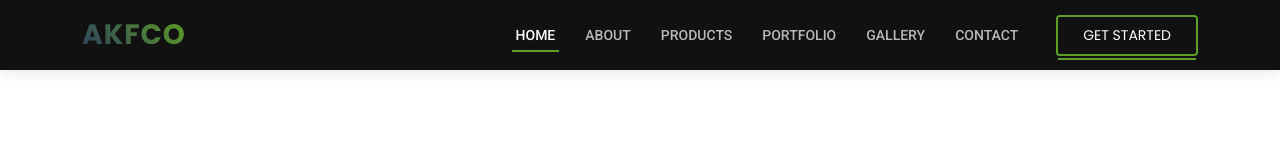
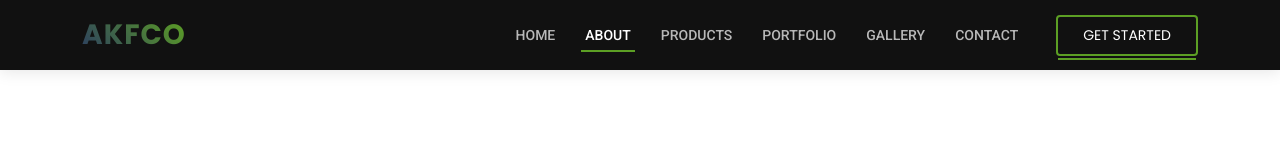
Before and after one commit to trade1234/Afren-Kelo, a plain HTML site: page about.html in a window 1280 px wide. Shown: the top 158 px of the page. Drawn offline with nearby package versions, Linux system fonts and the light colour scheme.

Commit message:
Update about.html

```diff
--- a/about.html
+++ b/about.html
@@ -138,8 +138,8 @@
 
       <nav id="navbar" class="navbar">
         <ul>
-          <li><a class="nav-link scrollto active" href="index.html">Home</a></li>
-          <li><a class="nav-link scrollto" href="about.html">About</a></li>
+          <li><a class="nav-link scrollto" href="index.html">Home</a></li>
+          <li><a class="nav-link scrollto active" href="about.html">About</a></li>
           <li><a class="nav-link scrollto" href="services.html">Products</a></li>
           <li><a class="nav-link scrollto " href="portfolio.html">Portfolio</a></li>
           <li><a class="nav-link scrollto " href="Gallery.html">Gallery</a></li>
```
